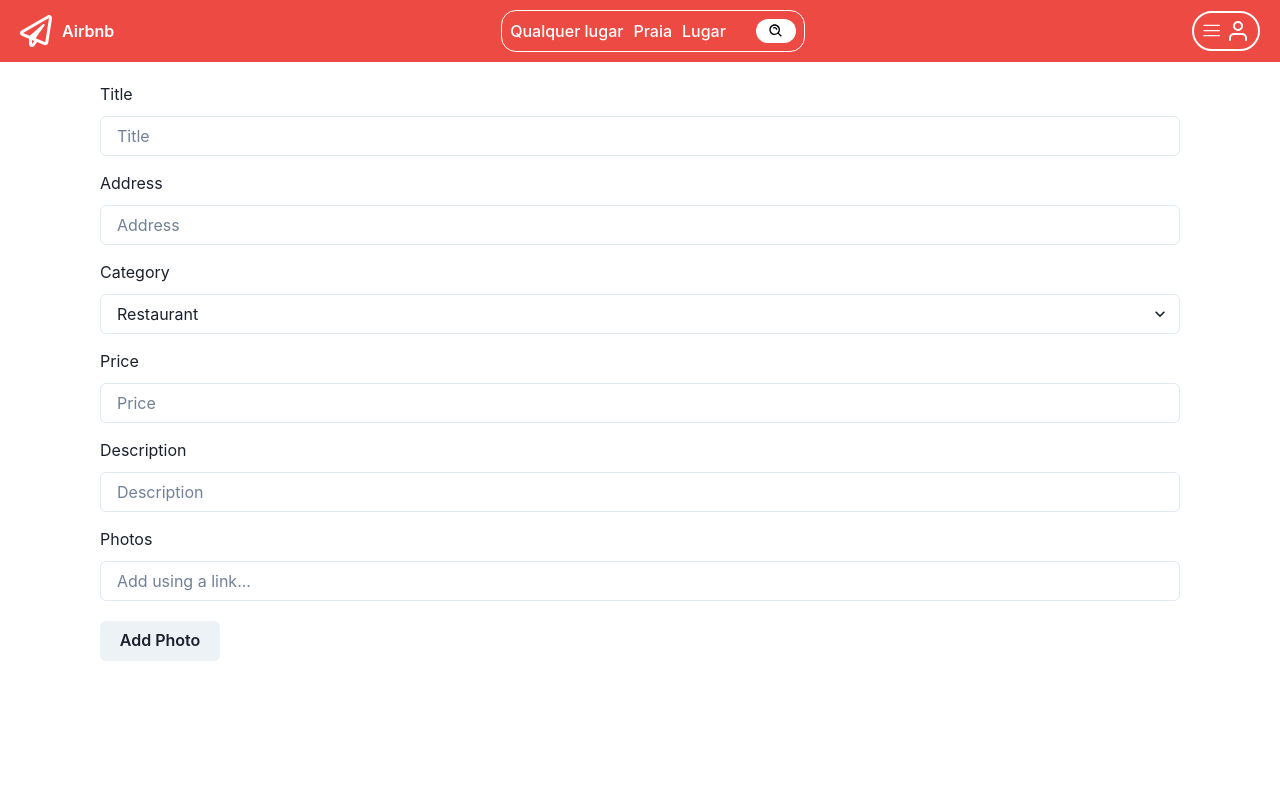
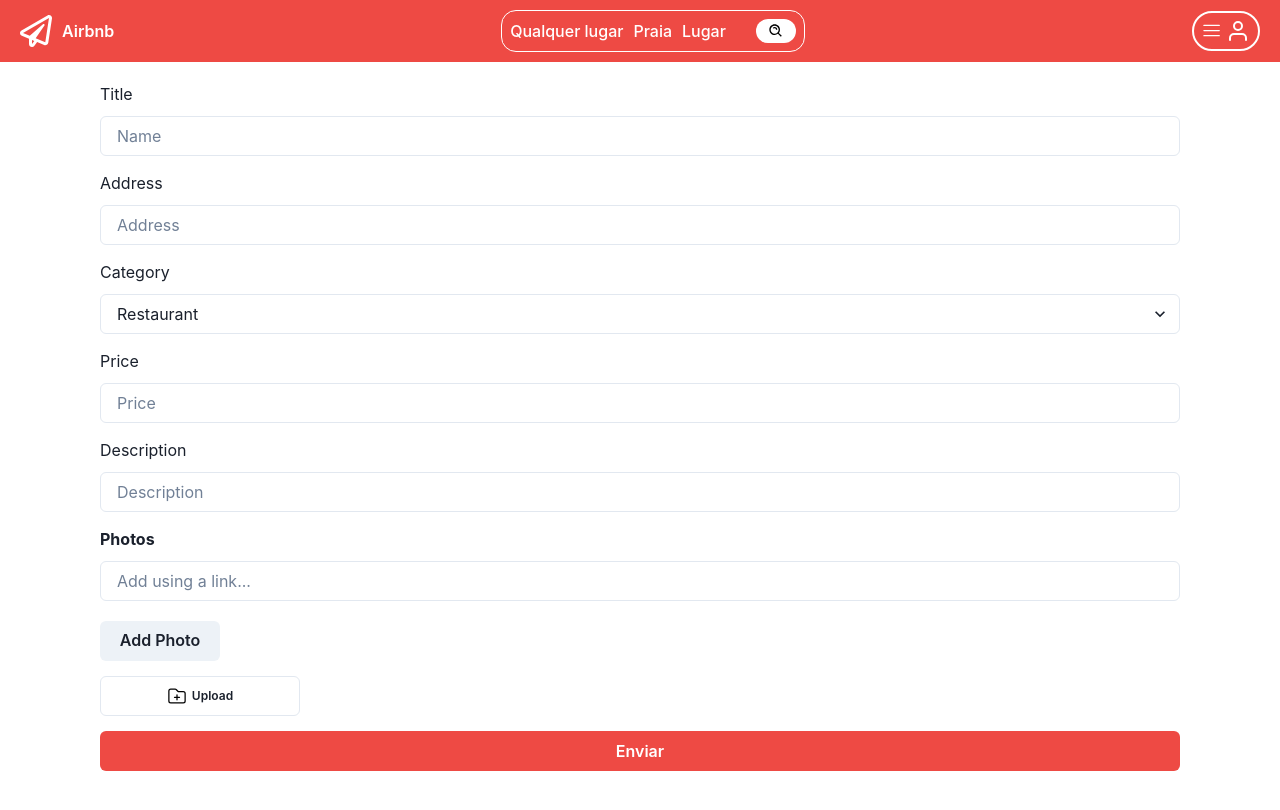
Before and after one commit to MarceloBxD/airbnb-modified, a React (Vite) app: page /place-add in a window 1280 px wide. Shown: the top 810 px of the page. Built offline with nearby package versions, Linux system fonts and the light colour scheme.

Commit message:
could add a image to form, but still not appearing in the web

```diff
--- a/src/components/Header/index.tsx
+++ b/src/components/Header/index.tsx
@@ -7,15 +7,22 @@ import {
   MenuList,
   Text,
 } from "@chakra-ui/react";
+
+// Icons
 import { FaRegPaperPlane } from "react-icons/fa";
 import { FiUser } from "react-icons/fi";
-import { Link } from "react-router-dom";
 import { RxHamburgerMenu } from "react-icons/rx";
 import { BiSearchAlt } from "react-icons/bi";
+
+// Cookies
+import Cookies from "js-cookie";
+
+// React Router
+import { Link } from "react-router-dom";
+
 import { useApp } from "../../contexts/contextApi";
-import Cookies from "js-cookie";
-import { useState, useEffect } from "react";
 import { useNavigate } from "react-router-dom";
+import { useState } from "react";
 import axios from "axios";
 
 const handleLogout = () => {
@@ -25,9 +32,8 @@ const handleLogout = () => {
 
 export default () => {
   const navigate = useNavigate();
-  const { setSearchArea, searchArea, user }: any = useApp();
+  const { setSearchArea, searchArea, getData, setData, user }: any = useApp();
   const [name, setName] = useState<string>("");
-  const { setData, getData }: any = useApp();
 
   const searchData = async (name: string) => {
     const response = await axios.post(
--- /dev/null
+++ b/src/components/PreInput/index.tsx
@@ -0,0 +1,18 @@
+import { Text, Flex } from "@chakra-ui/react";
+import Inp from "../Inp";
+
+interface iPreInput {
+  title: string;
+  value: string;
+  onChange: any;
+  placeholder: string;
+}
+
+export default ({ title, value, onChange, placeholder }: iPreInput) => {
+  return (
+    <Flex gap="10px" flexDir="column">
+      <Text>{title}</Text>
+      <Inp value={value} onChange={onChange} placeholder={placeholder} />
+    </Flex>
+  );
+};
--- a/src/sections/PlaceAdd/index.tsx
+++ b/src/sections/PlaceAdd/index.tsx
@@ -1,12 +1,24 @@
-import { Flex, Text, Image, Button, Select } from "@chakra-ui/react";
+import {
+  Flex,
+  Text,
+  Image,
+  Button,
+  Select,
+  Input,
+  useToast,
+} from "@chakra-ui/react";
 import NewPlaceForm from "../../components/NewPlaceForm";
 import ImagePlaceForm from "../../components/ImagePlaceForm";
 import Inp from "../../components/Inp";
 import { useState } from "react";
+import PreInput from "../../components/PreInput";
+
+import file from "../../assets/svg/file.svg";
 
 import axios from "axios";
 
 export default () => {
+  // criando states para guardar os valores dos inputs
   const [name, setName] = useState<string>("");
   const [address, setAddress] = useState<string>("");
   const [category, setCategory] = useState<string>("");
@@ -14,6 +26,9 @@ export default () => {
   const [price, setPrice] = useState<string>("");
   const [description, setDescription] = useState<string>("");
   const [images, setImages] = useState([]);
+  const toast = useToast();
+
+  // função para adicionar uma imagem usando um link
 
   const uploadByLink = async () => {
     try {
@@ -32,7 +47,47 @@ export default () => {
     }
   };
 
+  const handleSubmit = async (e: any) => {
+    e.preventDefault();
+
+    const data = {
+      name,
+      address,
+      category,
+      price,
+      description,
+      images,
+    };
+
+    try {
+      const response = await axios.post(
+        "http://localhost:3000/register-place",
+        { data }
+      );
+      console.log(response.data);
+
+      if (response) {
+        toast({
+          title: "Place added successfully",
+          status: "success",
+          duration: 2000,
+          isClosable: true,
+        });
+      } else {
+        toast({
+          title: "Place not added",
+          status: "error",
+          duration: 2000,
+          isClosable: true,
+        });
+      }
+    } catch (err) {
+      console.log(err);
+    }
+  };
+
   return (
+    <form onSubmit={(e: any) => handleSubmit(e)}>
       <Flex
         gap="15px"
         flexDir={"column"}
@@ -40,22 +95,18 @@ export default () => {
         h="calc(100vh - 62px)"
         mx="100px"
       >
-      <Flex gap="10px" flexDir="column">
-        <Text>Title</Text>
-        <Inp
+        <PreInput
+          placeholder="Name"
+          title="Title"
           value={name}
           onChange={(e: any) => setName(e.target.value)}
-          placeholder="Title"
         />
-      </Flex>{" "}
-      <Flex gap="10px" flexDir="column">
-        <Text>Address</Text>
-        <Inp
+        <PreInput
+          placeholder="Address"
+          title="Address"
           value={address}
           onChange={(e: any) => setAddress(e.target.value)}
-          placeholder="Address"
         />
-      </Flex>
         <Flex gap="10px" flexDir="column">
           <Text>Category</Text>
           <Select onChange={(e: any) => setCategory(e.target.value)}>
@@ -67,24 +118,20 @@ export default () => {
             <option value="Other">Other</option>
           </Select>
         </Flex>
-      <Flex gap="10px" flexDir="column">
-        <Text>Price</Text>
-        <Inp
+        <PreInput
+          placeholder="Price"
+          title="Price"
           value={price}
           onChange={(e: any) => setPrice(e.target.value)}
-          placeholder="Price"
         />
-      </Flex>
-      <Flex gap="10px" flexDir="column">
-        <Text>Description</Text>
-        <Inp
+        <PreInput
+          title="Description"
           value={description}
           onChange={(e: any) => setDescription(e.target.value)}
           placeholder="Description"
         />
-      </Flex>
         <Flex gap="10px" flexDir="column">
-        <Text>Photos</Text>
+          <Text fontWeight="bold">Photos</Text>
           <Inp
             value={photoLink}
             onChange={(e: any) => setPhotoLink(e.target.value)}
@@ -94,7 +141,29 @@ export default () => {
             Add Photo
           </Button>
         </Flex>
-      {images.length > 0 && images.map((link: string) => <div>{link}</div>)}
+        <Button w="200px" size="md" gap="5px" variant="outline">
+          <Image w="20px" src={file} />
+          <Text fontSize="12px">Upload</Text>
+        </Button>
+        {images.length > 0 &&
+          images.map((link: string) => (
+            <div>
+              <Image
+                rounded="md"
+                w="350px"
+                h="200px"
+                objectFit="cover"
+                backgroundPosition="center"
+                backgroundSize="cover"
+                src={"http://localhost:3000/uploads/" + link}
+                alt="Place image"
+              />
+            </div>
+          ))}
+        <Button type="submit" bgColor="#EE4A44" variant={"unstyled"}>
+          <Text color="#fff">Enviar</Text>
+        </Button>
       </Flex>
+    </form>
   );
 };
```
Also changed, not shown: src/main.tsx (+1 -24 lines), src/routes/index.tsx (added, +31 -0 lines), src/assets/svg/file.svg (added). Lines whose indentation alone changed are shown as unchanged.
